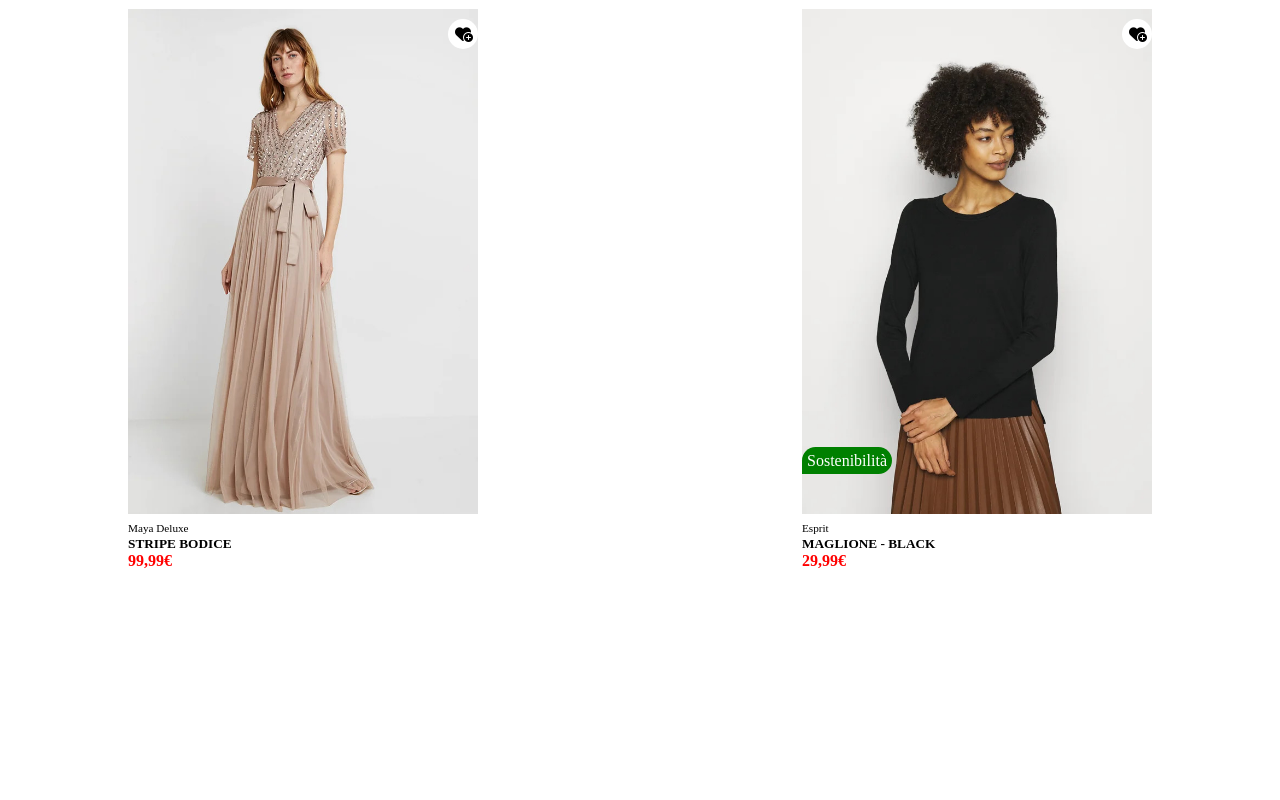
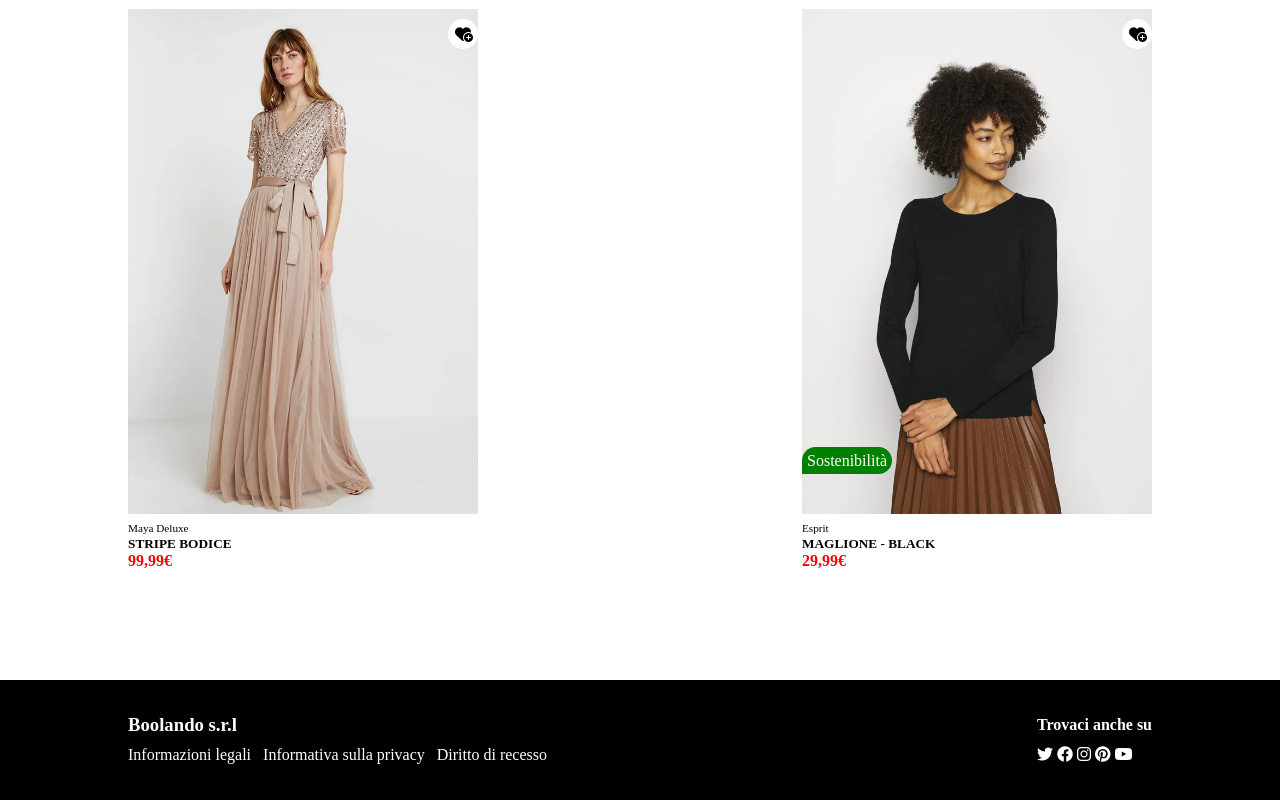
Before and after one commit to mecarm/html-css-boolando, a plain HTML site: page index.html in a window 1280 px wide. Shown: the part 1254-2054 px from the top of the page. Before the commit the page ends 1884 px from the top, so only its background shows below. Drawn offline with Linux system fonts and the light colour scheme.

Commit message:
Ins. footer più navig. disp: fixed

```diff
--- a/assets/css/style.css
+++ b/assets/css/style.css
@@ -8,13 +8,18 @@
 
 header{
     background-color: #FF6901;
-    /* position: fixed;
-    z-index: 1; */
+    position: fixed;
+    top: 0;
+    z-index: 1;
+    width: 100%;
 }
 
 nav{
     width: 80%;
     margin: 0 auto;
+}
+
+.flex-row{
     display: flex;
     justify-content: space-between;
     align-items: center;
@@ -34,7 +39,7 @@ nav{
 
 main{
     width: 80%;
-    margin: 30px auto;
+    margin: 80px auto;
     display: flex;
     justify-content: space-between;
     flex-wrap: wrap;
@@ -102,8 +107,6 @@ main > div:hover .img2{
 
 /* Nomi e prezzi */
 
-
-
 .brand{
     font-size: 0.7rem;
 }
@@ -116,3 +119,16 @@ main > div:hover .img2{
 .old-price{
     text-decoration-line: line-through;
 }
+
+/* Footer */
+
+footer{
+    background-color: black;
+    color: white;
+    line-height: 30px;
+}
+.footer{
+    width: 80%;
+    margin: auto;
+    padding: 30px 0;
+}
--- a/index.html
+++ b/index.html
@@ -12,7 +12,8 @@
 <body>
     <header>
         <!-- Inserisco barra naviigazione -->
-        <nav class="flex-row">
+        <nav>
+            <div class="flex-row">
                 <div>
                     <span>Donna</span>
                     <span>Uomo</span>
@@ -25,6 +26,7 @@
                     <i class="fa-regular fa-user"></i>
                     <i class="fa-regular fa-heart"></i>
                     <i class="fa-solid fa-bag-shopping"></i>
+                </div>
             </div>
         </nav>
     </header>
@@ -97,5 +99,27 @@
             <span class="price">29,99€ </span>
         </div>
     </main>
+
+    <footer>
+        <div class="flex-row footer">
+            <div>
+                <h3>Boolando s.r.l</h3>
+                <span>Informazioni legali </span>&#160;
+                <span>Informativa sulla privacy </span>&#160;
+                <span>Diritto di recesso </span>&#160;
+            </div>
+            <div>
+                <h4>Trovaci anche su</h4>
+                <span>
+                    <i class="fa-brands fa-twitter"></i>
+                    <i class="fa-brands fa-facebook"></i>
+                    <i class="fa-brands fa-instagram"></i>
+                    <i class="fa-brands fa-pinterest"></i>
+                    <i class="fa-brands fa-youtube"></i>
+
+                </span>
+            </div>
+        </div>
+    </footer>
 </body>
 </html>
```
Lines whose indentation alone changed are shown as unchanged.
